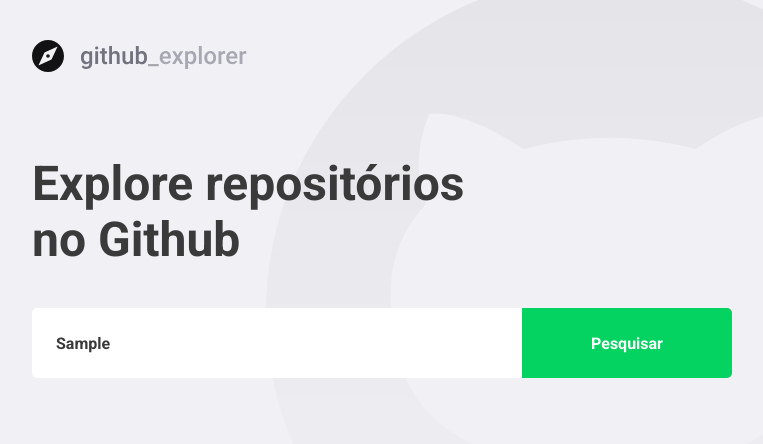
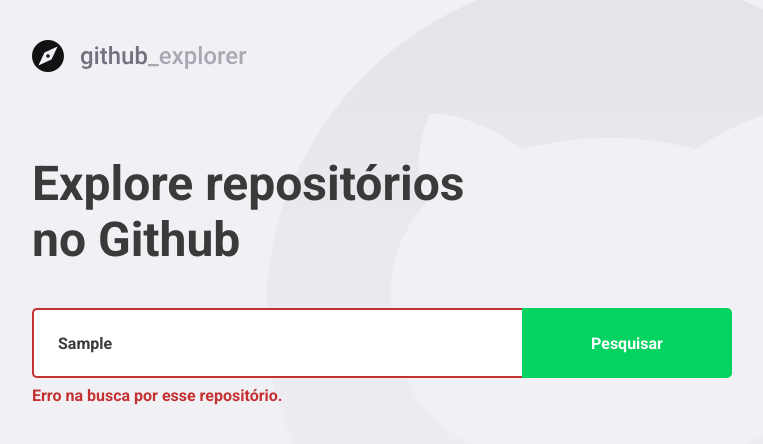
Before and after one commit to arturolivs/github-explorer, a React (Create React App) app: page / in a window 1280 px wide. Both pictures are taken after typing "Sample" into the empty fields and a click on the button "Pesquisar". Shown: the top 444 px of the page, without its empty margins (148-911 px from the left). Built offline with nearby package versions, Linux system fonts and the light colour scheme; no server answers.

Commit message:
Handling input error

```diff
--- a/src/pages/Dashboard/index.tsx
+++ b/src/pages/Dashboard/index.tsx
@@ -4,7 +4,7 @@
 
 import logoImg from '../../assets/logo.svg';
 
-import { Title, Form, Repositories } from './styles';
+import { Title, Form, Repositories, Error } from './styles';
 
 interface Repository {
   full_name: string;
@@ -17,6 +17,7 @@
 
 const Dashboard: React.FC = () => {
   const [newRepository, setNewRepository] = useState('');
+  const [inputError, setInputError] = useState('');
   const [repositories, setRepositories] = useState<Repository[]>([]);
 
   async function handleAddRepository(
@@ -24,12 +25,22 @@
   ): Promise<void> {
     event.preventDefault();
 
-    const response = await api.get<Repository>(`repos/${newRepository}`);
+    if (!newRepository) {
+      setInputError('Digite o autor/nome do repositório.');
+      return;
+    }
 
-    const repository = response.data;
+    try {
+      const response = await api.get<Repository>(`repos/${newRepository}`);
 
-    setRepositories([...repositories, repository]);
-    setNewRepository('');
+      const repository = response.data;
+
+      setRepositories([...repositories, repository]);
+      setNewRepository('');
+      setInputError('');
+    } catch (err) {
+      setInputError('Erro na busca por esse repositório.');
+    }
   }
 
   return (
@@ -37,7 +48,7 @@
       <img src={logoImg} alt="Github Explorer" />
       <Title>Explore repositórios no Github</Title>
 
-      <Form onSubmit={handleAddRepository}>
+      <Form hasError={!!inputError} onSubmit={handleAddRepository}>
         <input
           value={newRepository}
           onChange={(e) => setNewRepository(e.target.value)}
@@ -45,6 +56,8 @@
         />
         <button type="submit">Pesquisar</button>
       </Form>
+
+      {inputError && <Error>{inputError}</Error>}
 
       <Repositories>
         {repositories.map((repository) => (
--- a/src/pages/Dashboard/styles.ts
+++ b/src/pages/Dashboard/styles.ts
@@ -1,5 +1,9 @@
-import styled from 'styled-components';
+import styled, { css } from 'styled-components';
 import { shade } from 'polished';
+
+interface FormProps {
+  hasError: boolean;
+}
 
 export const Title = styled.h1`
   font-size: 48px;
@@ -10,7 +14,7 @@
   margin-top: 80px;
 `;
 
-export const Form = styled.form`
+export const Form = styled.form<FormProps>`
   margin-top: 40px;
   max-width: 700px;
 
@@ -23,6 +27,14 @@
     border: 0;
     border-radius: 5px 0 0 5px;
     color: #3a3a3a;
+    border: 2px solid #fff;
+    border-right: 0;
+
+    ${(props) =>
+      props.hasError &&
+      css`
+        border-color: #c53030;
+      `}
 
     &::placeholder {
       color: #a8a8b3;
@@ -97,3 +109,9 @@
     }
   }
 `;
+
+export const Error = styled.span`
+  display: block;
+  color: #c53030;
+  margin-top: 8px;
+`;
```
